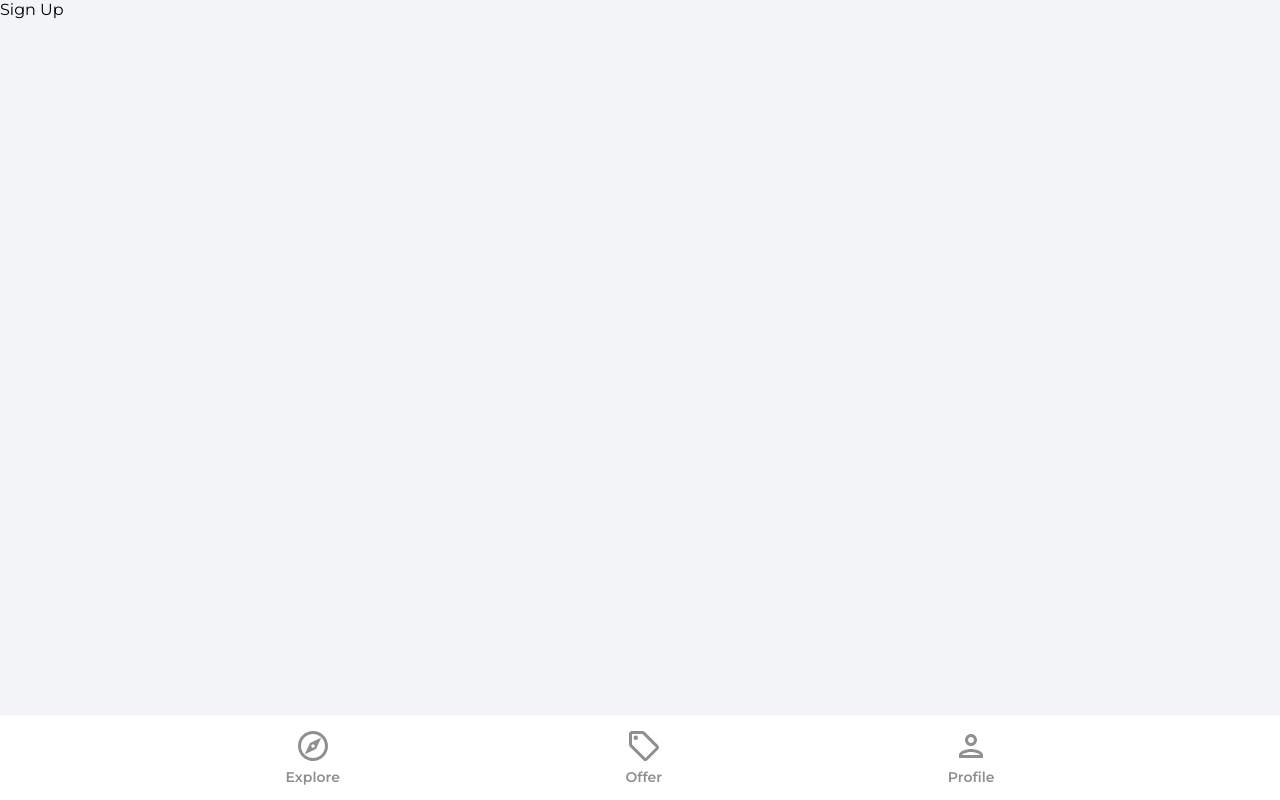
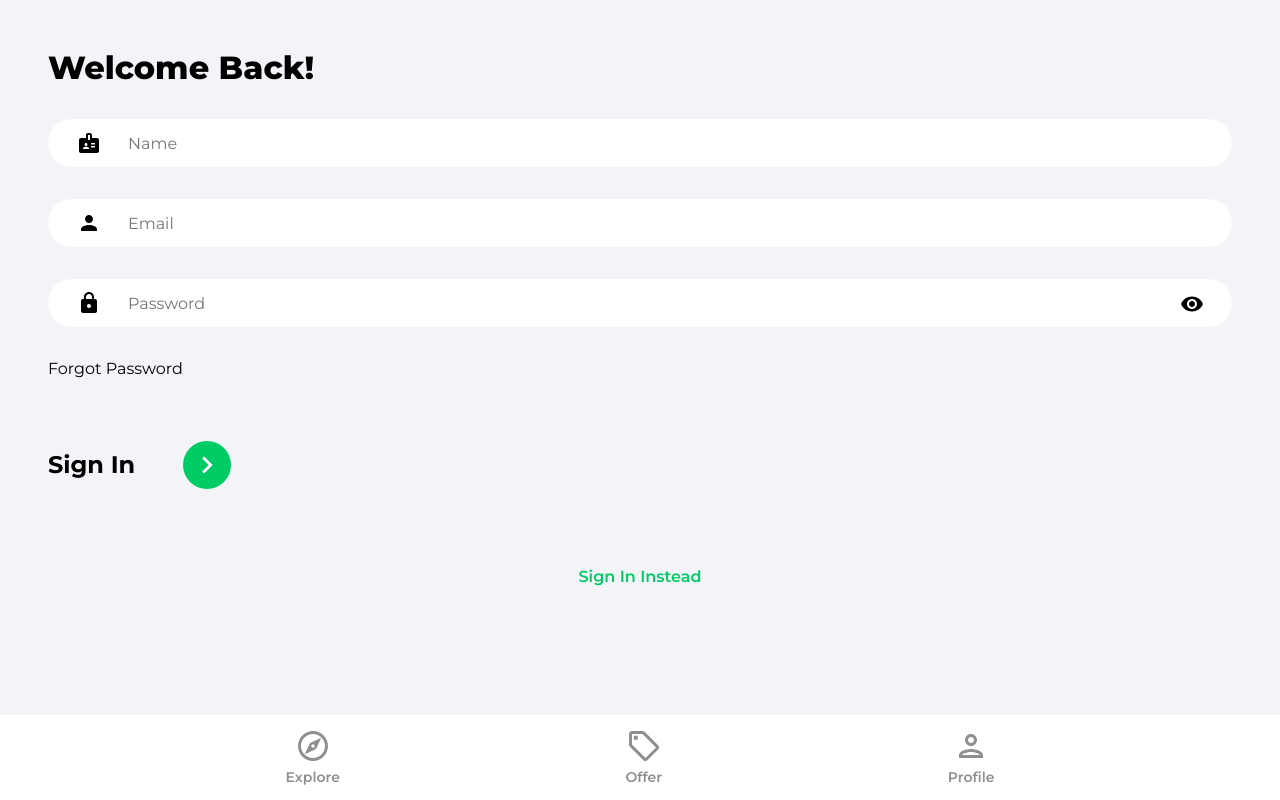
Before and after one commit to linno60/house-marketplace, a React (Create React App) app: page /sign-up in a window 1280 px wide. Built offline with nearby package versions, Linux system fonts and the light colour scheme.

Commit message:
sign-in & sign-up forms

```diff
--- a/src/pages/SignIn.jsx
+++ b/src/pages/SignIn.jsx
@@ -1,7 +1,86 @@
-import React from 'react'
+import React, { useState } from 'react'
+import { Link, useNavigate } from 'react-router-dom'
+import { ReactComponent as ArrowRightIcon } from '../assets/svg/keyboardArrowRightIcon.svg'
+import visibilityIcon from '../assets/svg/visibilityIcon.svg'
 
 function SignIn() {
-    return <div>Sign In</div>
+    const [showPassword, setShowPassword] = useState(false)
+    const [formData, setFormData] = useState({
+        email: '',
+        password: '',
+    })
+    const { email, password } = formData
+
+    const navigate = useNavigate()
+
+    const onChange = (e) => {
+        setFormData((prevState) => ({
+            ...prevState,
+            [e.target.id]: e.target.value,
+        }))
+    }
+
+    return (
+        <>
+            <div className="pageContainer">
+                <header>
+                    <p className="pageHeader">Welcome Back!</p>
+                </header>
+
+                <form>
+                    <input
+                        type="email"
+                        className="emailInput"
+                        placeholder="Email"
+                        id="email"
+                        value={email}
+                        onChange={onChange}
+                    />
+
+                    <div className="passwordInputDiv">
+                        <input
+                            type={showPassword ? 'text' : 'password'}
+                            className="passwordInput"
+                            placeholder="Password"
+                            id="password"
+                            value={password}
+                            onChange={onChange}
+                        />
+
+                        <img
+                            src={visibilityIcon}
+                            alt="show password"
+                            className="showPassword"
+                            onClick={() =>
+                                setShowPassword((prevState) => !prevState)
+                            }
+                        />
+                    </div>
+
+                    <Link to="/forgot-password" className="forgotPasswordlink">
+                        Forgot Password
+                    </Link>
+
+                    <div className="signInBar">
+                        <p className="signInText">Sign In</p>
+                        <button className="signInButton">
+                            <ArrowRightIcon
+                                fill="#ffffff"
+                                width="34px"
+                                height="34px"
+                            />
+                        </button>
+                    </div>
+                </form>
+
+                {/* Google OAuth */}
+
+                <Link to="/sign-up" className="registerLink">
+                    Sign Up Instead
+                </Link>
+            </div>
+        </>
+    )
 }
 
 export default SignIn
--- a/src/pages/SignUp.jsx
+++ b/src/pages/SignUp.jsx
@@ -1,7 +1,95 @@
-import React from 'react'
+import React, { useState } from 'react'
+import { Link, useNavigate } from 'react-router-dom'
+import { ReactComponent as ArrowRightIcon } from '../assets/svg/keyboardArrowRightIcon.svg'
+import visibilityIcon from '../assets/svg/visibilityIcon.svg'
 
 function SignUp() {
-    return <div>Sign Up</div>
+    const [showPassword, setShowPassword] = useState(false)
+    const [formData, setFormData] = useState({
+        name: '',
+        email: '',
+        password: '',
+    })
+    const { name, email, password } = formData
+
+    const navigate = useNavigate()
+
+    const onChange = (e) => {
+        setFormData((prevState) => ({
+            ...prevState,
+            [e.target.id]: e.target.value,
+        }))
+    }
+
+    return (
+        <>
+            <div className="pageContainer">
+                <header>
+                    <p className="pageHeader">Welcome Back!</p>
+                </header>
+
+                <form>
+                    <input
+                        type="text"
+                        className="nameInput"
+                        placeholder="Name"
+                        id="name"
+                        value={name}
+                        onChange={onChange}
+                    />
+                    <input
+                        type="email"
+                        className="emailInput"
+                        placeholder="Email"
+                        id="email"
+                        value={email}
+                        onChange={onChange}
+                    />
+
+                    <div className="passwordInputDiv">
+                        <input
+                            type={showPassword ? 'text' : 'password'}
+                            className="passwordInput"
+                            placeholder="Password"
+                            id="password"
+                            value={password}
+                            onChange={onChange}
+                        />
+
+                        <img
+                            src={visibilityIcon}
+                            alt="show password"
+                            className="showPassword"
+                            onClick={() =>
+                                setShowPassword((prevState) => !prevState)
+                            }
+                        />
+                    </div>
+
+                    <Link to="/forgot-password" className="forgotPasswordlink">
+                        Forgot Password
+                    </Link>
+
+                    <div className="signUpBar">
+                        <p className="signUpText">Sign In</p>
+                        <button className="signUpButton">
+                            <ArrowRightIcon
+                                fill="#ffffff"
+                                width="34px"
+                                height="34px"
+                            />
+                        </button>
+                    </div>
+                </form>
+
+                {/* Google OAuth */}
+
+                <Link to="/sign-in" className="registerLink">
+                    Sign In Instead
+                </Link>
+            </div>
+        </>
+    )
 }
 
 export default SignUp
```
